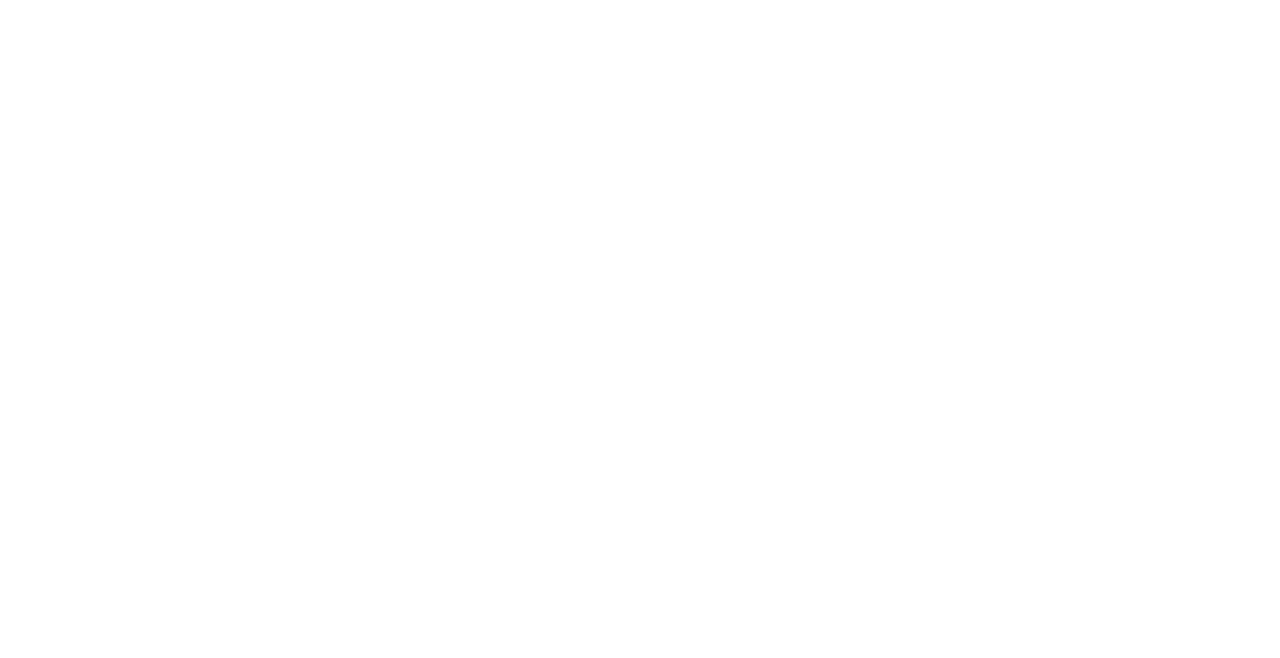
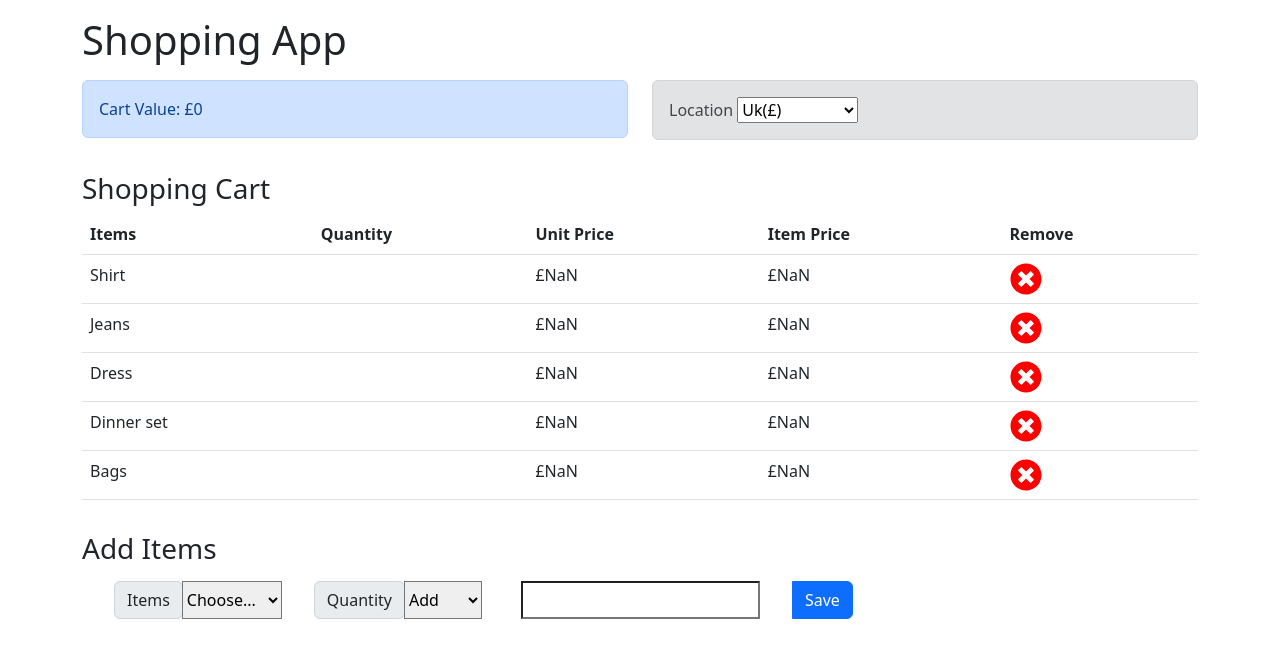
Before and after one commit to SudaraWishvajith/react-shopping-app, a React (Create React App) app: page / in a window 1280 px wide. Shown: the top 658 px of the page. Built offline with nearby package versions, Linux system fonts and the light colour scheme.

Commit message:
Completed App

```diff
--- a/src/App.js
+++ b/src/App.js
@@ -8,8 +8,31 @@ import Location from './components/Location';
 
 function App() {
   return (
-    <div className="App">
-    </div>
+    <AppProvider>
+      <div className='container'>
+        <h1 className='mt-3'>Shopping App</h1>
+        <div className='row mt-3'>
+          <div className='col-sm'>
+            <CartValue />
+          </div>
+          <div className='col-sm'>
+            <Location />
+          </div>
+        </div>
+        <h3 className='mt-3'>Shopping Cart</h3>
+        <div className='row '>
+          <div className='col-sm'>
+            <ExpenseList />
+          </div>
+        </div>
+        <h3 className='mt-3'>Add Items</h3>
+        <div className='row mt-3'>
+          <div className='col-sm'>
+            <ItemSelected />
+          </div>
+        </div>
+      </div>
+    </AppProvider>
   );
 }
 
--- a/src/components/ExpenseList.js
+++ b/src/components/ExpenseList.js
@@ -1,5 +1,6 @@
 import React, { useContext } from 'react';
 import { AppContext } from '../context/AppContext';
+import ExpenseItem from './ExpenseItem';
 
 const ExpenseList = () => {
     const { expenses } = useContext(AppContext);
@@ -17,7 +18,7 @@ const ExpenseList = () => {
             </thead>
             <tbody>
                 {expenses.map((expense)=>(
-                    <ExpenseItem id={expense.id} key={expense.id} name={expense.name} unitprice={expense.unitprice} />
+                    <ExpenseItem id={expense.id} key={expense.id} name={expense.name} unitprice={expense.unitPrice} />
                 ))}
             </tbody>
         </table>
--- a/src/context/AppContext.js
+++ b/src/context/AppContext.js
@@ -23,7 +23,7 @@ export const AppReducer = (state, action) =>{
         case 'RED_QUANTITY':
             state.expenses.map((expense)=>{
                 if(expense.name === action.payload.name){
-                    expense.quantity = expense.quantity - payload.quantity;
+                    expense.quantity = expense.quantity - action.payload.quantity;
                 }
                 new_expenses.push(expense);
                 return true;
@@ -64,7 +64,7 @@ const initialState = {
         { id: "Dinner set", name: "Dinner set", quantity: 0, unitPrice: 600 },
         { id: "Bags", name: "Bags", quantity: 0, unitPrice: 200},
     ],
-    Location: '$'
+    Location: '£'
 };
 
 // create context - this is the thing components import and use to get the state
```
